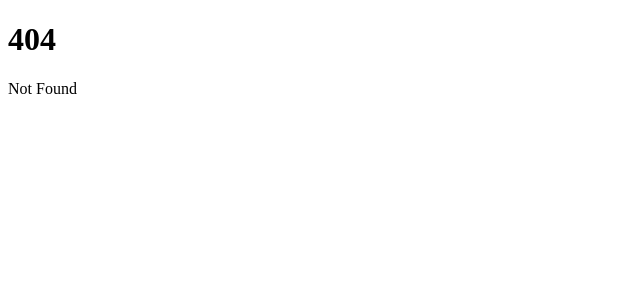
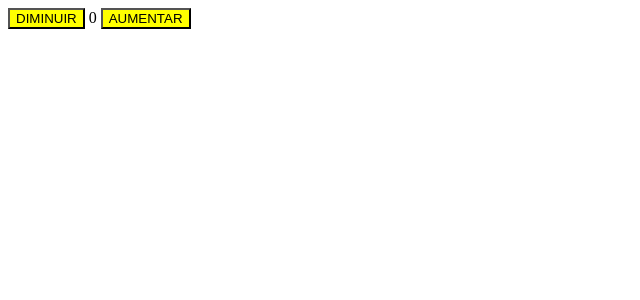
Before and after one commit to caioamorimcel/svelte5-examples, a SvelteKit app: page /svelte/componente in a window 1280 px wide. Before the commit this address had no page. Shown: the top 300 px of the page, without its empty margins (0-640 px from the left). Built offline with nearby package versions, Linux system fonts and the light colour scheme.

Commit message:
COMPONENTE

```diff
--- a/src/routes/+page.svelte
+++ b/src/routes/+page.svelte
@@ -8,7 +8,10 @@
 		<a href="./svelte/derived"> DERIVED </a>
 	</li>
 	<li>
-		<a href=".svelte/props">PROPS</a>
+		<a href="./svelte/componente">COMPONENTE</a>
+	</li>
+	<li>
+		<a href="./svelte/props">PROPS</a>
 	</li>
 	<li>
 		<a href="./svelte/bind/checkbox"> BIND - CHECKBOX</a>
--- /dev/null
+++ b/src/routes/svelte/componente/+page.svelte
@@ -0,0 +1,5 @@
+<script lang="ts">
+	import Componente from './Componente.svelte';
+</script>
+
+<Componente />
--- /dev/null
+++ b/src/routes/svelte/componente/Componente.svelte
@@ -0,0 +1,13 @@
+<script lang="ts">
+	let contador = $state(0);
+</script>
+
+<button class="classeAmarela" onclick={() => (contador = contador - 1)}>DIMINUIR</button>
+{contador}
+<button class="classeAmarela" onclick={() => (contador = contador + 1)}>AUMENTAR</button>
+
+<style>
+	.classeAmarela {
+		background-color: yellow;
+	}
+</style>
```
